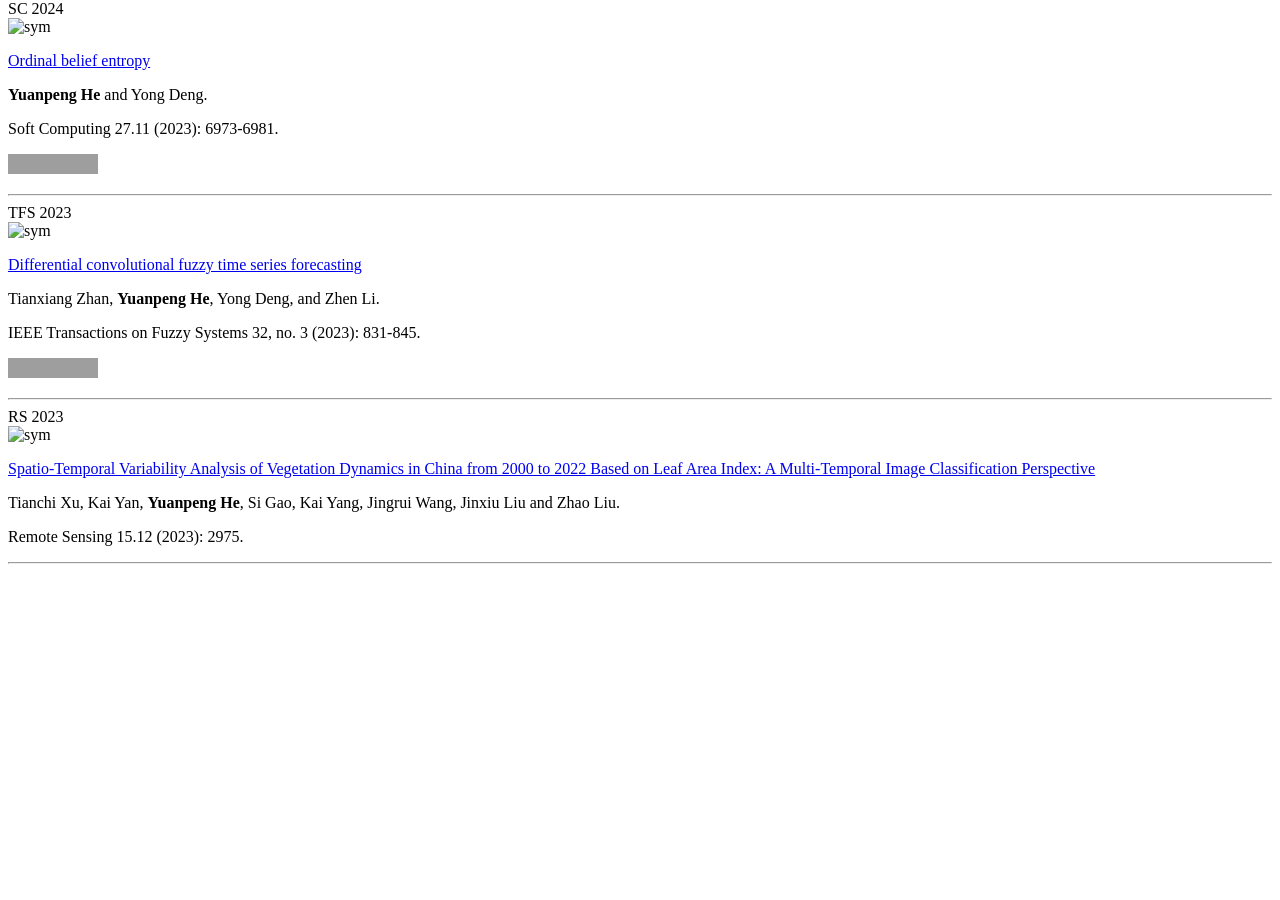
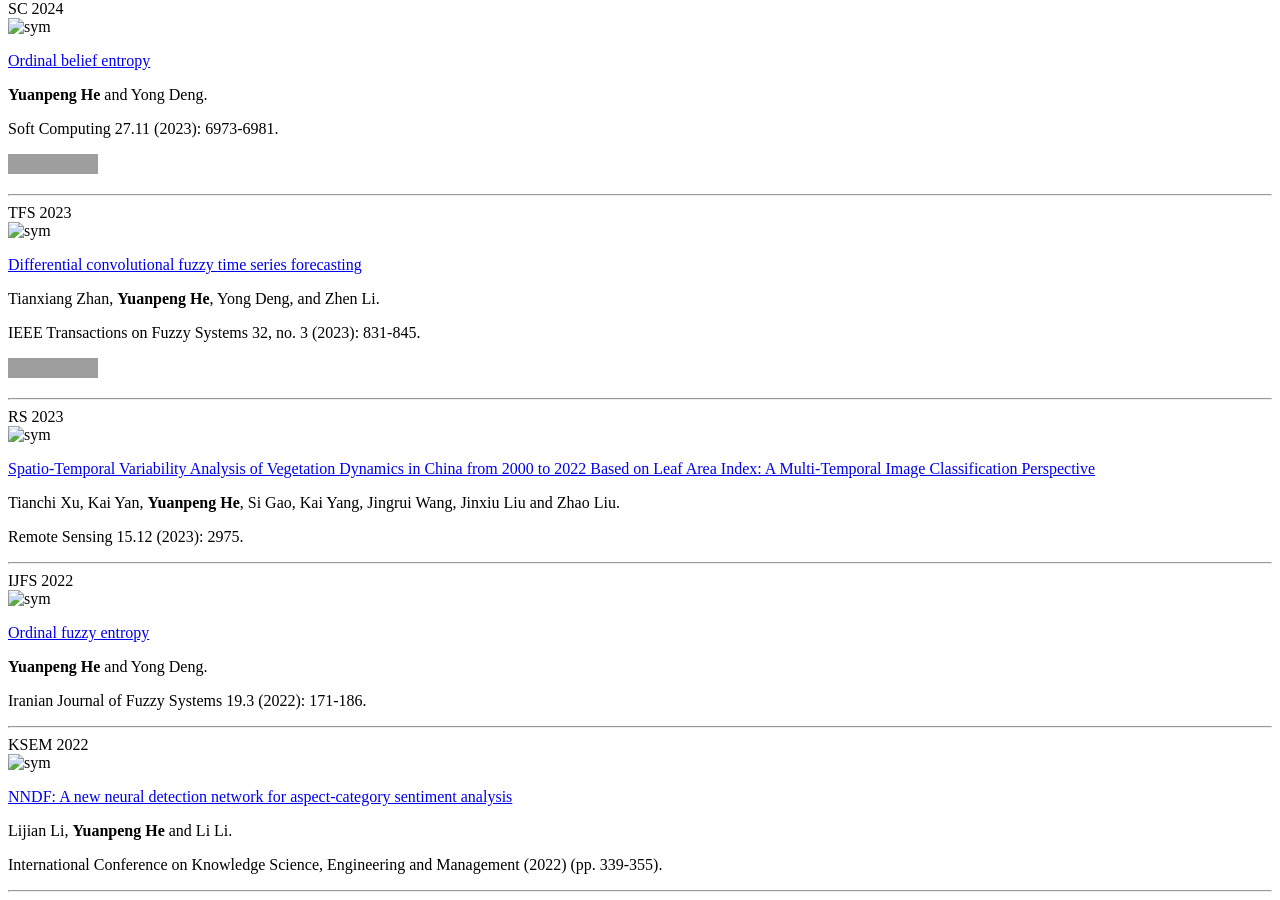
Before and after one commit to heyuanpengpku/heyuanpeng.github.io, a Jekyll site: the page built from _pages/includes/pub.md, in a window 1280 px wide and 900 px high, scrolled down 3305 px. Built offline with Jekyll 4.4.1, drawn with Linux system fonts in a browser that asks for light colours; our own code applies the rules of GitHub Pages for plain Markdown files; before the commit the page ends 3877 px from its top, so only the background shows below that; grey boxes are pictures that could not be loaded.

Commit message:
2025-10-09 13:45:43

```diff
--- a/_pages/includes/pub.md
+++ b/_pages/includes/pub.md
@@ -262,3 +262,31 @@ Remote Sensing 15.12 (2023): 2975.
 </div>
 
 ---
+
+<div class='paper-box'><div class='paper-box-image'><div><div class="badge">IJFS 2022</div><img src='images/covers/2022-odf.jpg' alt="sym" width="100%"></div></div>
+<div class='paper-box-text' markdown="1">
+
+[Ordinal fuzzy entropy](https://ijfs.usb.ac.ir/article_6950.html)
+
+**Yuanpeng He** and Yong Deng.
+
+Iranian Journal of Fuzzy Systems 19.3 (2022): 171-186.
+
+</div>
+</div>
+
+---
+
+<div class='paper-box'><div class='paper-box-image'><div><div class="badge">KSEM 2022</div><img src='images/covers/2022-nndf.jpg' alt="sym" width="100%"></div></div>
+<div class='paper-box-text' markdown="1">
+
+[NNDF: A new neural detection network for aspect-category sentiment analysis](https://link.springer.com/chapter/10.1007/978-3-031-10989-8_27)
+
+Lijian Li, **Yuanpeng He** and Li Li.
+
+International Conference on Knowledge Science, Engineering and Management (2022) (pp. 339-355).
+
+</div>
+</div>
+
+---
```
